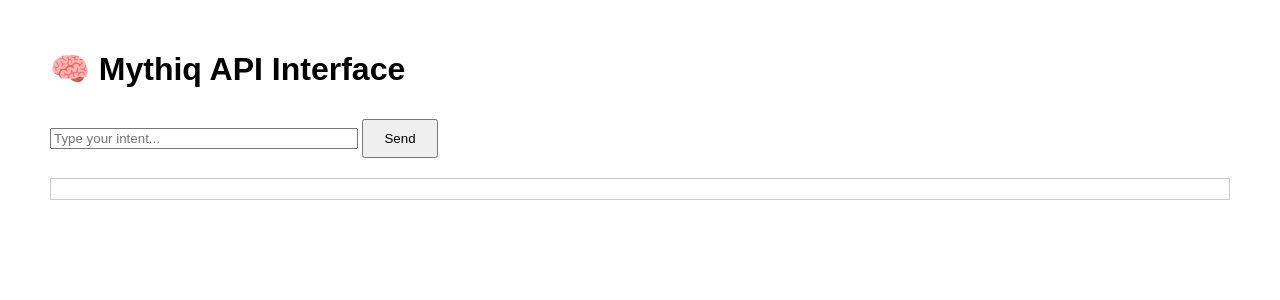
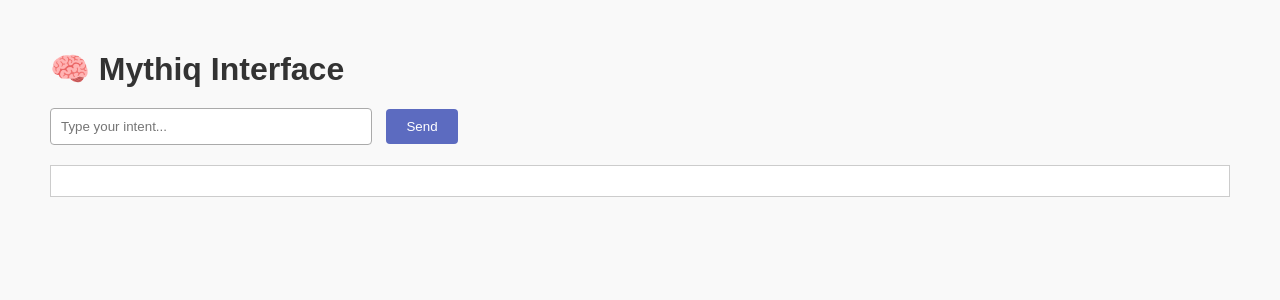
Before and after one commit to bendinglee/mythiq-core, a Flask app: page / in a window 1280 px wide. Shown: the top 300 px of the page. Run offline with Flask 3, Linux system fonts and the light colour scheme.

Commit message:
Update index.html

```diff
--- a/templates/index.html
+++ b/templates/index.html
@@ -1,29 +1,91 @@
 <!DOCTYPE html>
-<html>
+<html lang="en">
 <head>
+  <meta charset="UTF-8">
   <title>Mythiq Gateway</title>
   <style>
-    body { font-family: sans-serif; margin: 50px; }
-    #response { margin-top: 20px; padding: 10px; border: 1px solid #ccc; }
-    button { padding: 10px 20px; margin-top: 10px; }
+    body {
+      font-family: sans-serif;
+      margin: 50px;
+      background-color: #f9f9f9;
+      color: #333;
+    }
+    h1 { margin-bottom: 20px; }
+    input {
+      width: 300px;
+      padding: 10px;
+      border: 1px solid #aaa;
+      border-radius: 4px;
+    }
+    button {
+      padding: 10px 20px;
+      margin-left: 10px;
+      border: none;
+      background-color: #5c6bc0;
+      color: white;
+      border-radius: 4px;
+      cursor: pointer;
+    }
+    button:disabled {
+      background-color: #aaa;
+      cursor: not-allowed;
+    }
+    #response {
+      margin-top: 20px;
+      padding: 15px;
+      border: 1px solid #ccc;
+      background-color: #fff;
+      white-space: pre-wrap;
+    }
+    #loader {
+      display: none;
+      margin-top: 10px;
+      font-style: italic;
+      color: #888;
+    }
   </style>
 </head>
 <body>
-  <h1>🧠 Mythiq API Interface</h1>
-  <input type="text" id="query" placeholder="Type your intent..." style="width: 300px;" />
+  <h1>🧠 Mythiq Interface</h1>
+  <input type="text" id="query" placeholder="Type your intent..." />
   <button onclick="callBrain()">Send</button>
+  <div id="loader">Thinking...</div>
   <div id="response"></div>
 
   <script>
     async function callBrain() {
-      const input = document.getElementById("query").value;
+      const input = document.getElementById("query").value.trim();
+      const responseDiv = document.getElementById("response");
+      const loader = document.getElementById("loader");
+
+      if (!input) {
+        responseDiv.innerText = "⚠️ Please enter a prompt.";
+        return;
+      }
+
+      loader.style.display = "block";
+      responseDiv.innerText = "";
+
+      try {
         const res = await fetch("/api/brain", {
           method: "POST",
           headers: { "Content-Type": "application/json" },
           body: JSON.stringify({ prompt: input })
         });
+
         const json = await res.json();
-      document.getElementById("response").innerText = JSON.stringify(json, null, 2);
+
+        if (!res.ok) {
+          responseDiv.innerText = `❌ Error: ${json.error || 'Unknown issue.'}`;
+        } else {
+          responseDiv.innerText = JSON.stringify(json, null, 2);
+        }
+
+      } catch (error) {
+        responseDiv.innerText = `❌ Network error: ${error.message}`;
+      } finally {
+        loader.style.display = "none";
+      }
     }
   </script>
 </body>
```
Lines whose indentation alone changed are shown as unchanged.
